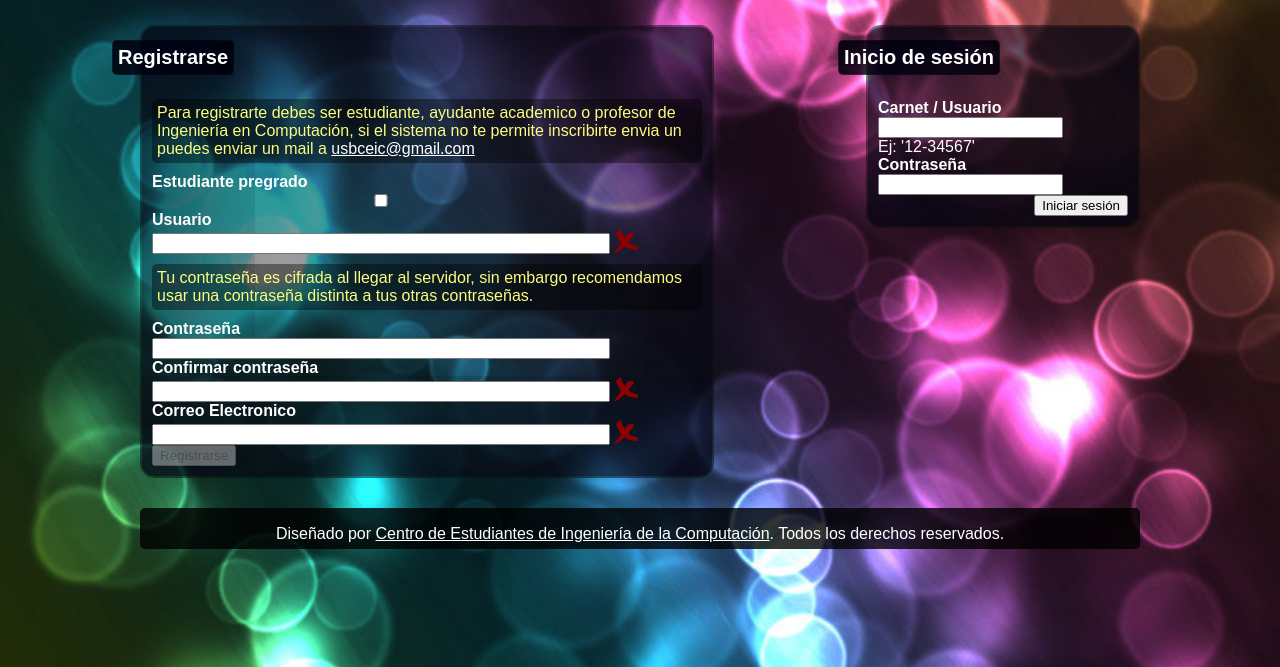
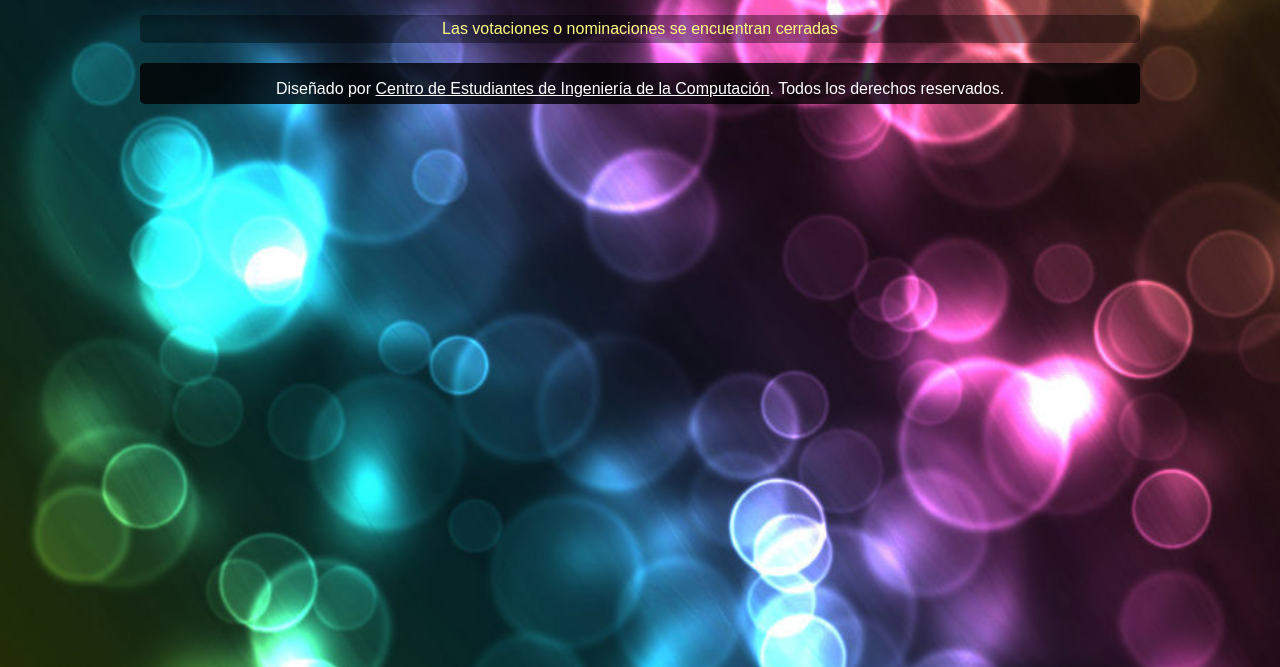
Before and after one commit to usbceic/compushow, a Django app: template compushow/templates/votaciones/login/index.html in a window 1280 px wide. Shown: the part 133-800 px from the top of the page. Run offline with Django 3.2, Linux system fonts and the light colour scheme; the template is opened without the code that fills it, so the values that code supplies are empty.

Commit message:
Si las votaciones/nominaciones estan cerradas, no deja acceder al login desde url. Para iniciar sesion, el boton se habilita solo cuando se introdujo usuario y contrasena

```diff
--- a/compushow/templates/votaciones/login/index.html
+++ b/compushow/templates/votaciones/login/index.html
@@ -20,6 +20,8 @@
 
 {% block contenido %}
 
+
+{% if estado == '1' or estado == '3'%}
 <div id="contenedor_signup" class="contenedor">
     <div id="signup">
         <h1>Registrarse</h1>
@@ -76,20 +78,30 @@
 
         <h1>Inicio de sesión</h1>
 
-        <form method="post" action="login_do" name="formulario">
+        <form method="post" action="login_do" name="formulario" onkeyup="verificacion_login()">
             {% csrf_token %}
             <input name="next" type="hidden" value="{{ next }}" />
             <label>
                 <strong>Carnet / Usuario</strong>
-                <input type="text" name="username" autocomplete="off"/>
+                <input type="text" name="username" autocomplete="off" id="usernameL"/>
                 <label class="consejo">Ej: '12-34567'</label>
             </label>
-            <label><strong>Contraseña</strong><input type="password" name="password"/> </label>
+            <label><strong>Contraseña</strong><input type="password" name="password" id="passwordL"/> </label>
             <div id="boton_iniciar">
-                <input id="iniciar_btn" type="submit" value="Iniciar sesión"/>
+                <input id="iniciar_btnLog" type="submit" value="Iniciar sesión"  disabled="true"/>
             </div>
         </form>
     </div>
 </div>
 
+{% else %}
+        <div class="ayuda">
+            <center>
+                Las votaciones o nominaciones se encuentran cerradas
+            </center>
+            <div id="icono_ayuda"></div>
+        </div>
+{% endif %}
+
+
 {% endblock contenido %}
--- a/compushow/templates/votaciones/login/script.js
+++ b/compushow/templates/votaciones/login/script.js
@@ -38,6 +38,15 @@
     $("iniciar_btn").disabled = !(carnet_bool&&correo_bool&&password_bool);
 }
 
+function verificacion_login() {
+    if($("usernameL").value.length> 0 && $("passwordL").value.length>0){
+        $("iniciar_btnLog").disabled = false;
+    }
+    else{
+        $("iniciar_btnLog").disabled = true;
+    }
+}
+
 function cambiarTipo(){
     estudiante = document.getElementById("es_estudiante");
     tipo_usuario = document.getElementById("tipo_usuario");
```
